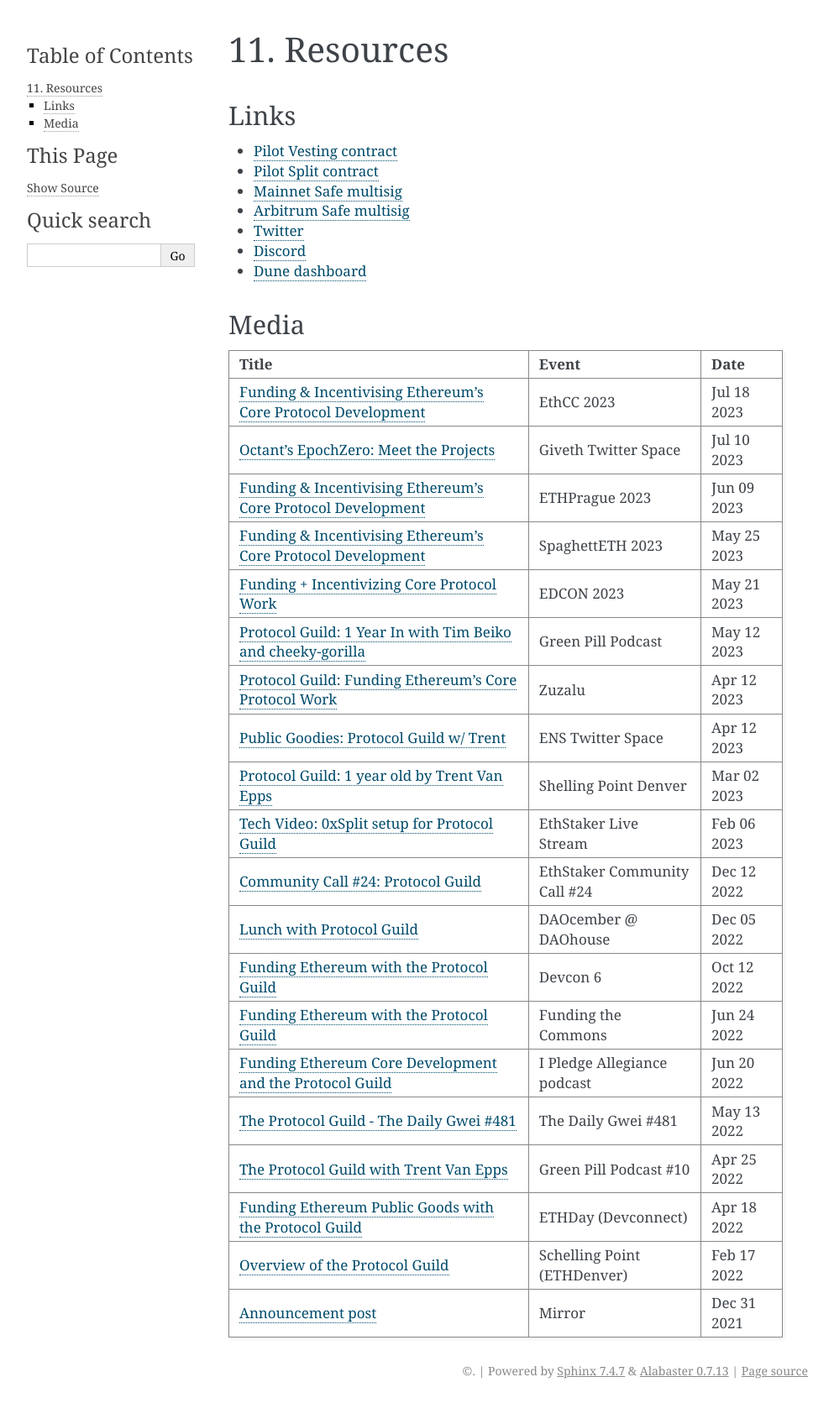
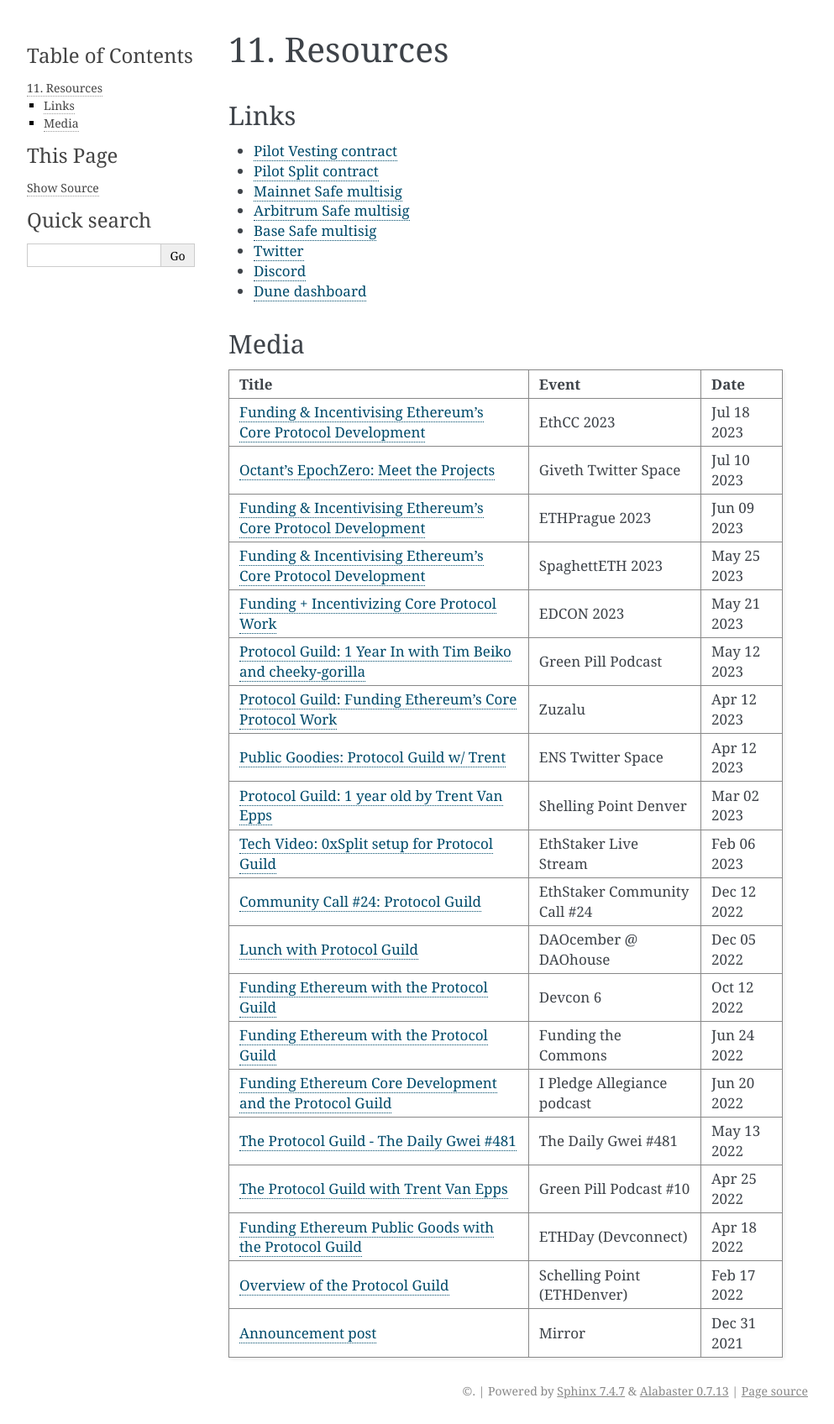
Before and after one commit to protocolguild/documentation, a Sphinx documentation site: the page built from docs/11-resources.md, in a window 1280 px wide. Shown: the whole page at 84% size, without its empty margins (148-1141 px from the left). Built offline with Sphinx 7.4.7, drawn with Linux system fonts in a browser that asks for light colours; before the commit the page ends 1672 px from its top, so only the background shows below that.

Commit message:
Added Base multisig

```diff
--- a/docs/11-resources.md
+++ b/docs/11-resources.md
@@ -6,6 +6,7 @@
 - [Pilot Split contract](https://app.0xsplits.xyz/accounts/0x84af3D5824F0390b9510440B6ABB5CC02BB68ea1/)
 - [Mainnet Safe multisig](https://app.safe.global/transactions/history?safe=eth:0xF6CBDd6Ea6EC3C4359e33de0Ac823701Cc56C6c4)
 - [Arbitrum Safe multisig](https://app.safe.global/transactions/history?safe=arb1:0x29031805D0f40E5dcDE21A236FB4a69e6e0423B2)
+- [Base Safe multisig](https://app.safe.global/transactions/history?safe=base:0x92B97eC7FE03b4e75Ebd54e4cbe3cd6950591353)
 - [Twitter](https://twitter.com/protocolguild)
 - [Discord](https://discord.com/invite/HaUhXYsMyC)
 - [Dune dashboard](https://dune.com/protocolguild/protocol-guild)
```
